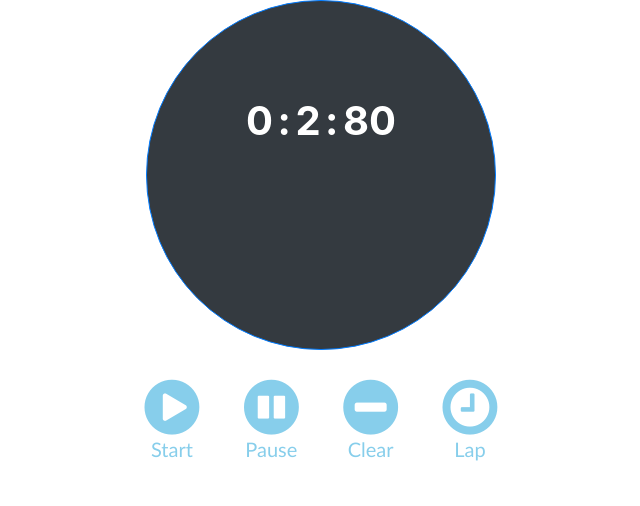
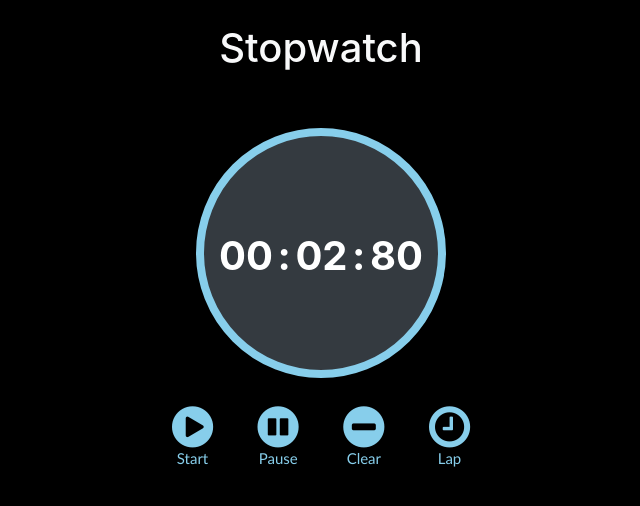
Before and after one commit to AsifAhmed786/Stopwatch, a plain HTML site: page index.html in a window 1280 px wide. Both pictures are taken after a click on the icon "Start". Shown: the whole page, without its empty margins (319-959 px from the left). Drawn offline with Linux system fonts and the light colour scheme.

Commit message:
final stop watch

```diff
--- a/app.js
+++ b/app.js
@@ -5,34 +5,66 @@ var interval;
 var elemmsec = document.getElementById("msec");
 var elemsec = document.getElementById("sec");
 var elemmin = document.getElementById("min");
+var lap1 = document.getElementById("lap1")
+var timerStatus = true;
+var count = 0;
 
 function timer1(){
     msec++;
+    if(msec==100){
+        elemmsec.innerHTML = "00";
+    }
+    else if(msec>9){
+        elemmsec.innerHTML = msec;
+    }
+    else{
+        elemmsec.innerHTML = "0"+msec;
+    }
 
-    elemmsec.innerHTML = msec;
     if(msec>=100){
         msec = 0;
         sec++
-        elemsec.innerHTML = sec;
+        if(sec>9){
+            elemsec.innerHTML = sec;
+
+        }
+        else{
+            elemsec.innerHTML = "0"+sec;
+        }
 
     }
     else if(sec>=60){
         sec = 0;
         min++;
-        elemmin.innerHTML = min;
+        if(min>9){
+            elemmin.innerHTML = min;
+        }
+        else{
+            elemmin.innerHTML = "0"+min;
+        }
+
 
     }
 }
 function start(){
     // alert("hello");
-    interval = setInterval(timer1,10)
+    if(timerStatus){
+        interval = setInterval(timer1,10)
+        timerStatus = false;
+    }
+    else{
+        alert("stop watch is already running")
+        // timerStatus = false
+    }
+
 
 
 }
 
 function pause(){
     // alert("this is pause");
-    clearInterval(interval)
+    clearInterval(interval);
+
 }
 
 function clear1(){
@@ -41,10 +73,22 @@ function clear1(){
     min = 0;
     sec = 0;
     msec  =0;
-    elemmin.innerHTML = "0";
-    elemsec.innerHTML = "0"
-    elemmsec.innerHTML = "0"
+    elemmin.innerHTML = "0"+min;
+    elemsec.innerHTML = "0"+sec
+    elemmsec.innerHTML = "0"+msec
+    lap1.innerHTML ="";
+    timerStatus = true;
+    count=0;
 }
 function lap(){
-    alert("this is lap")
+    if(timerStatus==true){
+
+    }
+    else{
+        count++;
+        // alert("this is lap")
+        lap1.innerHTML += "<p class='text-center text-light'>Lap "+count+" "+min+":"+sec+":"+msec+"<p>"
+        // document.write("<p class='text-center'>Lap "+min+":"+sec+":"+msec+"<p>")
+    }
+
 }
--- a/css/style.css
+++ b/css/style.css
@@ -1,10 +1,14 @@
+body{
+    background-color: black !important;
+}
 .div1{
-    width: 350px;
-    height: 350px;
+    width: 250px;
+    height: 250px;
     /* background-color: blue; */
     margin: 0 auto;
     text-align: center;
-    padding: 90px;
+    padding-top: 90px;
+    border: 8px solid skyblue;
 
 }
 
@@ -24,7 +28,7 @@
 }
 
 i{
-    font-size: 4em !important;
+    font-size: 3em !important;
     color: skyblue;
 }
 
@@ -41,6 +45,6 @@ li{
 }
 
 .paraicon{
-    font-size: 20px;
+    font-size: 15px;
     font-family: 'Gill Sans', 'Gill Sans MT', Calibri, 'Trebuchet MS', sans-serif;
 }
--- a/index.html
+++ b/index.html
@@ -4,6 +4,7 @@
 <head>
     <meta charset="UTF-8">
     <meta name="viewport" content="width=device-width, initial-scale=1.0">
+    <meta name="theme-color" content="blue">
     <link rel="stylesheet" href="css/style.css">
     <link rel="stylesheet" href="css/bootstrap.min.css">
     <link rel="stylesheet" href="https://cdnjs.cloudflare.com/ajax/libs/font-awesome/4.7.0/css/font-awesome.min.css">
@@ -11,28 +12,40 @@
 </head>
 
 <body>
+    <br>
+    <h1 class="text-center text-light">Stopwatch</h1>
+    <br><br>
     <div class="divmain">
         <!-- <p>hello</p> -->
-        <div class="div1 bg-dark rounded-circle border border-primary">
-            <p class="para" id="min">0</p>
+        <div class="div1 bg-dark rounded-circle">
+            <p class="para" id="min">00</p>
             <p class="para">:</p>
-            <p class="para" id="sec">0</p>
+            <p class="para" id="sec">00</p>
             <p class="para">:</p>
-            <p class="para" id="msec">0</p>
+            <p class="para" id="msec">00</p>
 
         </div>
     </div>
     <div class="text-center">
         <ul>
-            <li><i class="fa fa-play-circle" aria-hidden="true" onclick="start()"><p class="paraicon">Start</p></i></li>
-            <li><i class="fa fa-pause-circle" aria-hidden="true" onclick="pause()"><p class="paraicon">Pause</p></i></li>
-            <li><i class="fa fa-minus-circle" aria-hidden="true" onclick="clear1()"><p class="paraicon">Clear</p></i></li>
-            <li><i class="fa fa-clock-o" aria-hidden="true" onclick="lap()"><p class="paraicon">Lap</p></i></li>
+            <li><i class="fa fa-play-circle" aria-hidden="true" onclick="start()">
+                    <p class="paraicon">Start</p>
+                </i></li>
+            <li><i class="fa fa-pause-circle" aria-hidden="true" onclick="pause()">
+                    <p class="paraicon">Pause</p>
+                </i></li>
+            <li><i class="fa fa-minus-circle" aria-hidden="true" onclick="clear1()">
+                    <p class="paraicon">Clear</p>
+                </i></li>
+            <li><i class="fa fa-clock-o" aria-hidden="true" onclick="lap()">
+                    <p class="paraicon">Lap</p>
+                </i></li>
             <!-- <i class="fa fa-clock-o" aria-hidden="true"></i> -->
         </ul>
+    </div>
+    <div id="lap1">
 
-
-</div>
+    </div>
     <script src="app.js"></script>
 
 </body>
```
